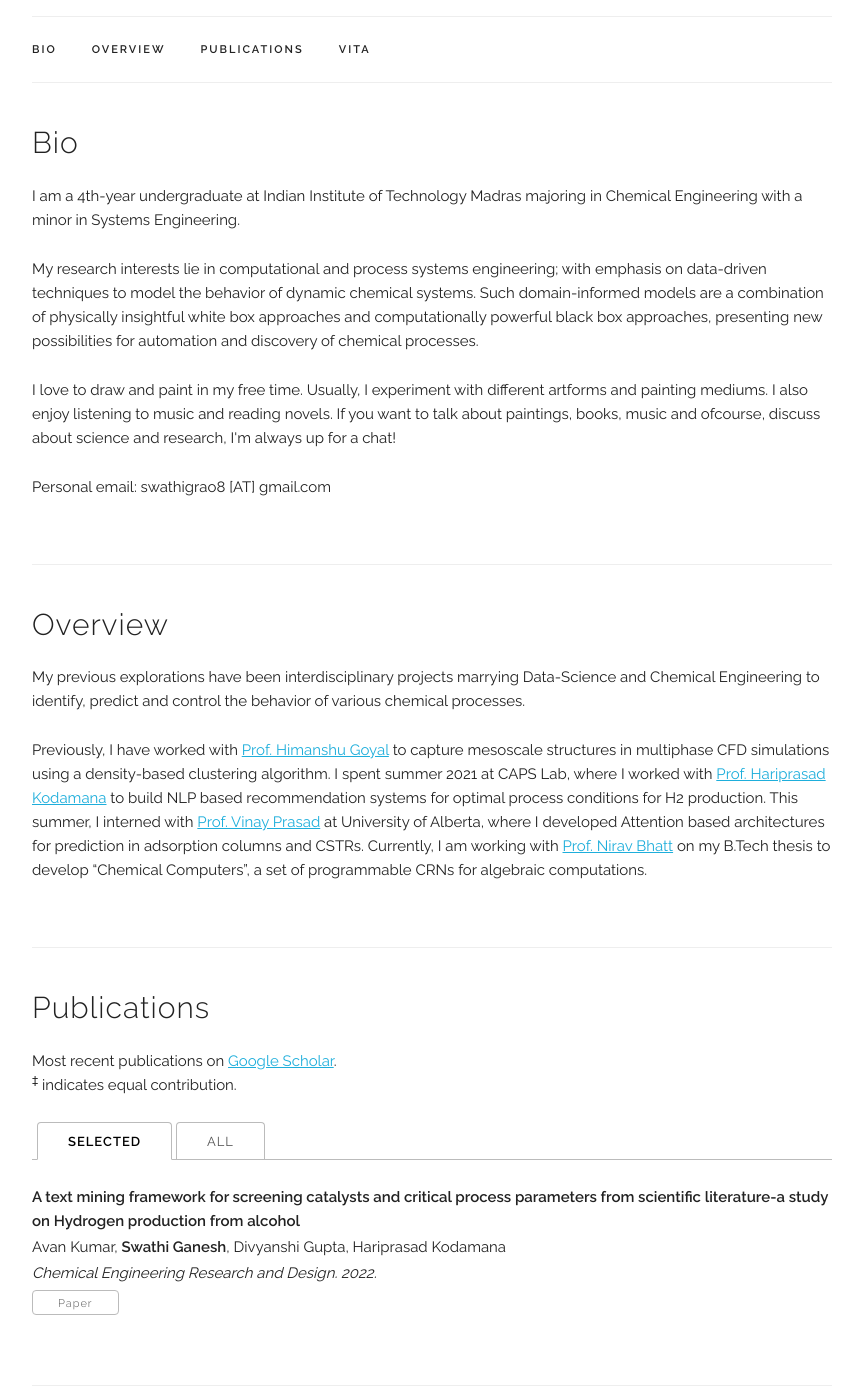
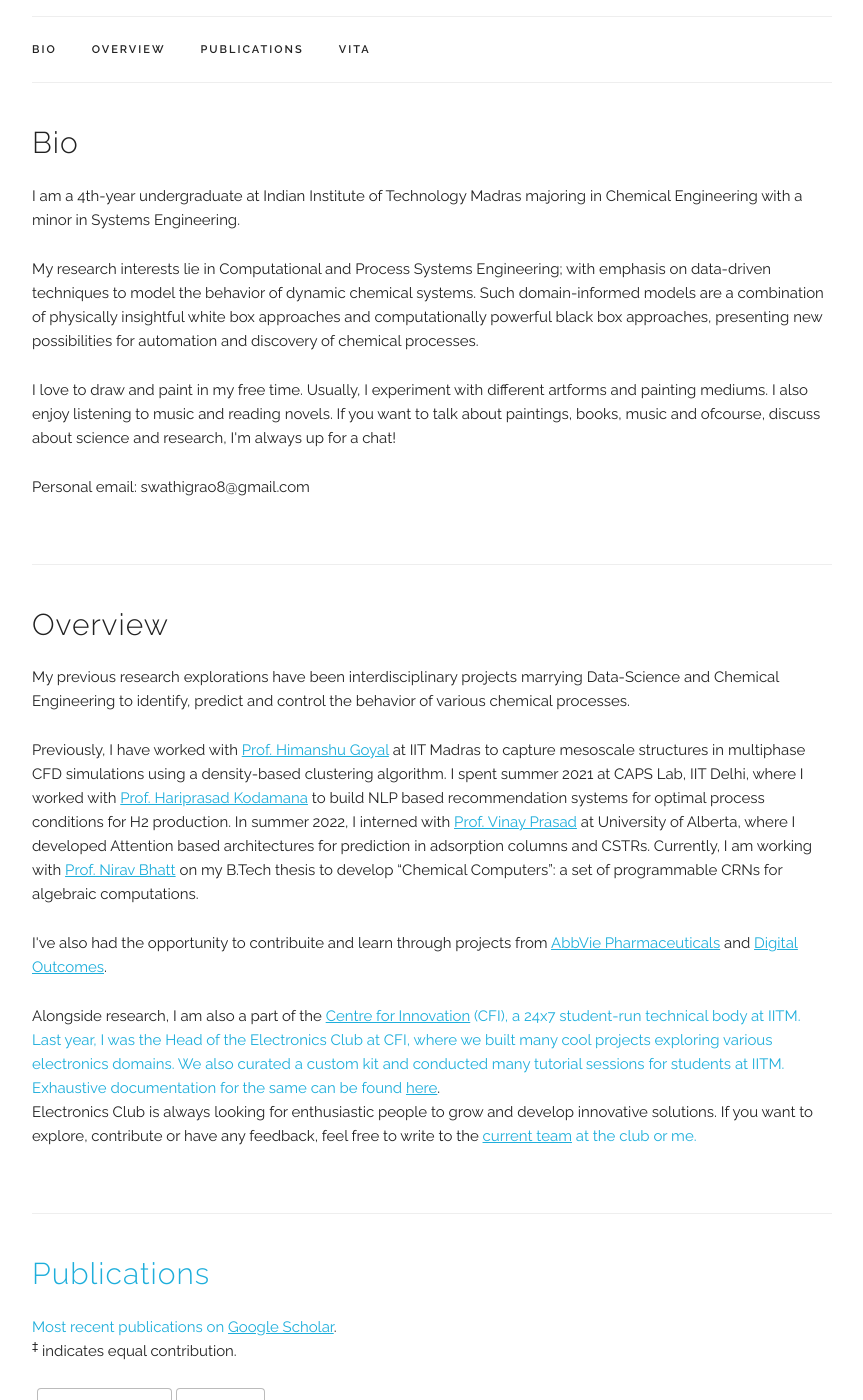
Before and after one commit to gswathirao8/gswathirao8.github.io, a Jekyll site: the page built from index.html, in a window 1280 px wide and 1400 px high, scrolled down 335 px. Shown: the whole window, without its empty margins (208-1071 px from the left). Built offline with Jekyll 4.4.1, drawn with Linux system fonts in a browser that asks for light colours; some web fonts are replaced.

Commit message:
Update index.html

```diff
--- a/index.html
+++ b/index.html
@@ -10,7 +10,7 @@
   </p>
 
   <p>
-    My research interests lie in computational and process systems engineering; with emphasis on data-driven techniques to model the behavior of dynamic chemical systems.
+    My research interests lie in Computational and Process Systems Engineering; with emphasis on data-driven techniques to model the behavior of dynamic chemical systems.
     Such domain-informed models are a combination of physically insightful white box approaches and computationally powerful black box approaches, presenting new possibilities for automation and discovery of chemical processes.
   </p>
 
@@ -28,15 +28,27 @@
   <h4>Overview</h4>
 
   <p>
-    My previous explorations have been interdisciplinary projects marrying Data-Science and Chemical Engineering to identify, predict and control the behavior of various chemical processes.
+    My previous research explorations have been interdisciplinary projects marrying Data-Science and Chemical Engineering to identify, predict and control the behavior of various chemical processes.
   </p>
 
   <p>
-    Previously, I have worked with <a href="https://goyalresearch.wixsite.com/goyalgroup" target="_blank">Prof. Himanshu Goyal</a> to capture mesoscale structures in multiphase CFD simulations using  a density-based clustering algorithm.
-    I spent summer 2021 at CAPS Lab, where I worked with <a href="https://web.iitd.ac.in/~kodamana/index.html" target="_blank">Prof. Hariprasad Kodamana</a> to build NLP based recommendation systems for optimal process conditions for H2 production.
-    This summer, I interned with <a href="https://sites.ualberta.ca/~vprasad/" target="_blank">Prof. Vinay Prasad</a> at University of Alberta, where I developed Attention based architectures for prediction in adsorption columns and CSTRs.
-    Currently, I am working with <a href="https://rbcdsai.iitm.ac.in/management/nirav-bhatt/" target="_blank">Prof. Nirav Bhatt</a> on my B.Tech thesis to develop “Chemical Computers”, a set of programmable CRNs for algebraic computations.
+    Previously, I have worked with <a href="https://goyalresearch.wixsite.com/goyalgroup" target="_blank">Prof. Himanshu Goyal</a> at IIT Madras to capture mesoscale structures in multiphase CFD simulations using  a density-based clustering algorithm.
+    I spent summer 2021 at CAPS Lab, IIT Delhi, where I worked with <a href="https://web.iitd.ac.in/~kodamana/index.html" target="_blank">Prof. Hariprasad Kodamana</a> to build NLP based recommendation systems for optimal process conditions for H2 production.
+    In summer 2022, I interned with <a href="https://sites.ualberta.ca/~vprasad/" target="_blank">Prof. Vinay Prasad</a> at University of Alberta, where I developed Attention based architectures for prediction in adsorption columns and CSTRs.
+    Currently, I am working with <a href="https://rbcdsai.iitm.ac.in/management/nirav-bhatt/" target="_blank">Prof. Nirav Bhatt</a> on my B.Tech thesis to develop “Chemical Computers”: a set of programmable CRNs for algebraic computations.
   </p>
+
+  <p>
+    I've also had the opportunity to contribuite and learn through projects from <a href="https://www.abbvie.com/" target="_blank">AbbVie Pharmaceuticals</a> and <a href="https://www.digitaloutcomes.io/" target="_blank">Digital Outcomes</a>.
+  <p/>
+
+  <p>
+   Alongside research, I am also a part of the <a href = "https://cfi.iitm.ac.in/" target = "_blank">Centre for Innovation<a/> (CFI), a 24x7 student-run technical body at IITM.
+   Last year, I was the Head of the Electronics Club at CFI, where we built many cool projects exploring various electronics domains.
+   We also curated a custom kit and conducted many tutorial sessions for students at IITM. Exhaustive documentation for the same can be found <a href="https://cfi-electronics-club.github.io/" target="_blank">here</a>. <br/>
+   Electronics Club is always looking for enthusiastic people to grow and develop innovative solutions.
+   If you want to explore, contribute or have any feedback, feel free to write to the <a href = "https://cfi.iitm.ac.in/clubs/electronics-club" target = "_blank">current team<a/> at the club or me.
+  <p/>
 </div>
 
 
```
Also changed, not shown: other parts of index.html (+1 -1 lines).
